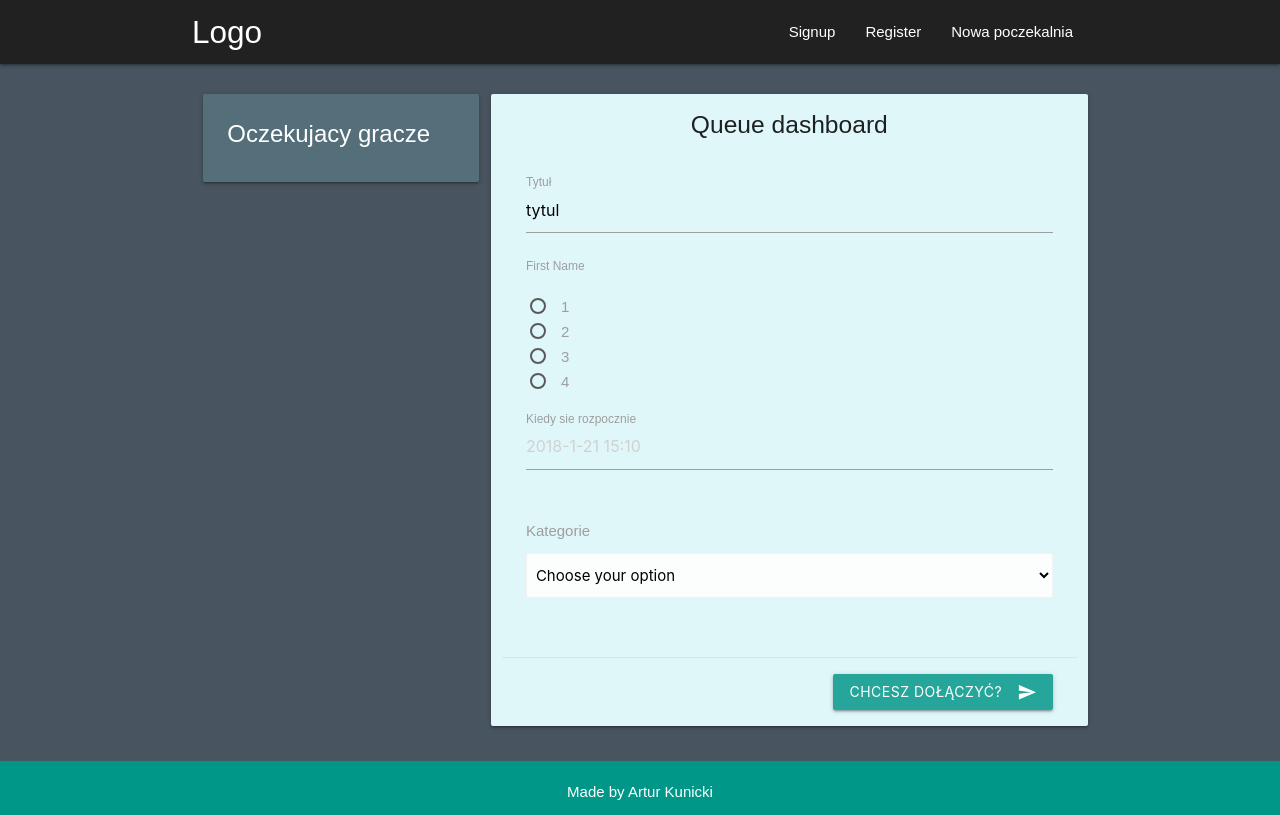
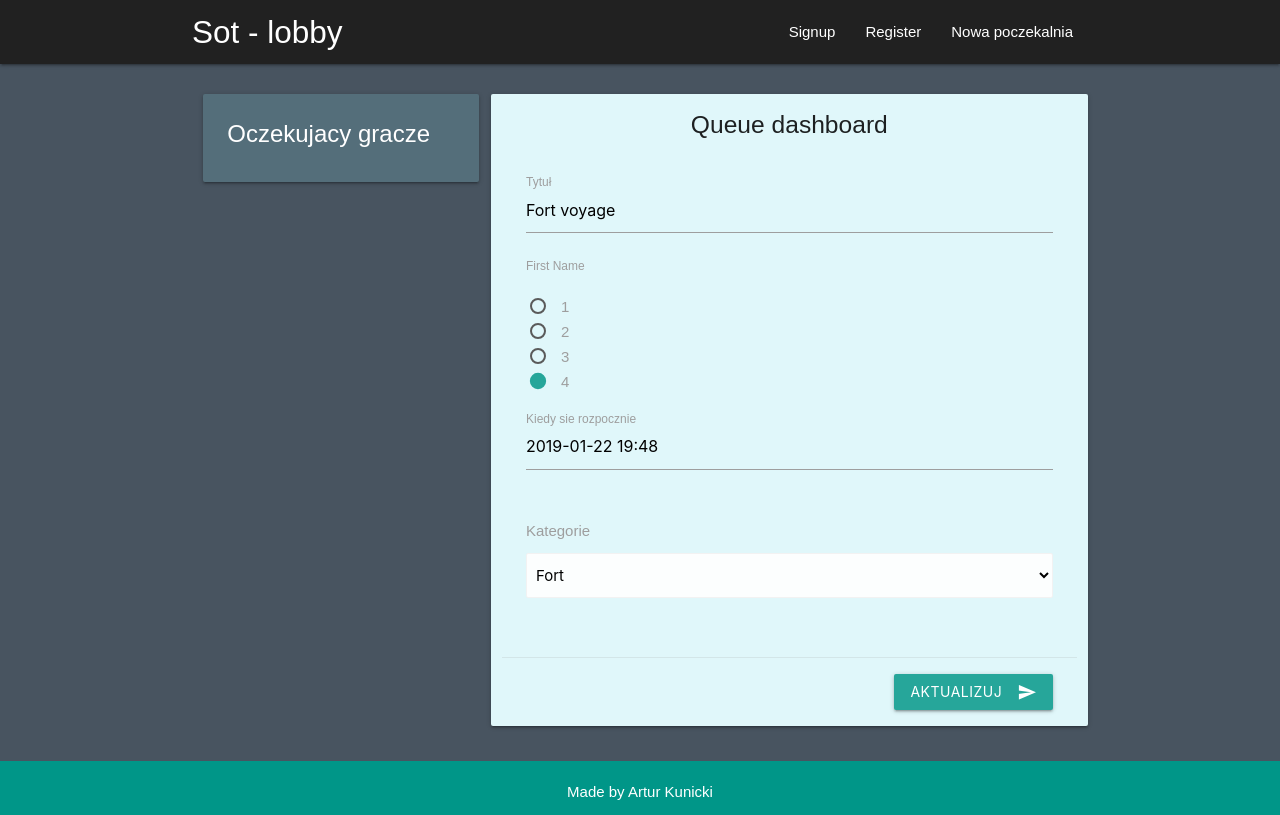
Before and after one commit to fr3kz/sot-app, a Django app: page /dashboard/1/ in a window 1280 px wide. Run offline with Django 3.2, Linux system fonts and the light colour scheme; data comes from the database, SQL or seed files in the repository; both versions use the stored data as it was after the commit; some libraries are stand-ins or nearby versions.

Commit message:
fix errors

```diff
--- a/lobby/views.py
+++ b/lobby/views.py
@@ -49,6 +49,9 @@ def dashboard(request, queue_id):
     queue = Queue.objects.get(id=queue_id)
     queries = Query.objects.filter(queue=queue)
 
+    #TODO display all users in particular lobby
+    #FIXME display special message if there s no query
+
     context = {
         'queue':queue,
         'queries': queries,
@@ -60,16 +63,15 @@ def users_dashboard(request):
     user = request.user
 
     users_queue = Queue.objects.filter(usrs=user.profile)
-    #TODO: add frontend
     context = {
         'queue':users_queue
     }
 
     return render(request,'lobby/userdash.html', context)
-#FIXME: fix that - profile <User:FR3KZ>
+
 def add_user(request,queue_id,profile_id):
         queue = Queue.objects.get(id=queue_id)
         profile = Profile.objects.get(id=profile_id)
-        user = profile.user
-        queue.usrs.add(user)
-        return redirect('dashboard'+ queue_id)
+        queue.usrs.add(profile)
+        query = Query.objects.get(queue=queue,profile=profile).delete()
+        return redirect('dashboard', queue_id)
--- a/templates/_partials/navbar.html
+++ b/templates/_partials/navbar.html
@@ -1,5 +1,5 @@
 <nav class="grey darken-4" role="navigation">
-    <div class="nav-wrapper container"><a id="logo-container" href="{% url 'index' %}" class="brand-logo">Logo</a>
+    <div class="nav-wrapper container"><a id="logo-container" href="{% url 'index' %}" class="brand-logo">Sot - lobby </a>
       <ul class="right hide-on-med-and-down">
         <li><a href="{% url 'login'%}">Signup</a></li>
         <li><a href="{% url 'register'%}">Register</a></li>
--- a/templates/lobby/dashboard.html
+++ b/templates/lobby/dashboard.html
@@ -11,6 +11,7 @@
                     <div class="card-content white-text">
                       <span class="card-title">Oczekujacy gracze</span>
                       {% for query in queries %}
+                        {% if query  %}
                         <form method='POST' action="{% url 'adduser' query.queue.id query.profile.id %}">
                                 {% csrf_token %}
                                 <p>{{ query.profile.name }}:
@@ -18,6 +19,13 @@
                             </p>
                             <hr>
                         </form>
+                        {% else %}
+
+                            <div class="center-align">
+                                <h4>Nie ma tu nic :(</h4>
+                            </div>
+
+                        {% endif %}
                       {% endfor %}
                     </div>
                   </div>
@@ -33,48 +41,86 @@
 
                     <div class="row">
                         <div class="input-field col s12">
-                          <input id="first_name2" type="text" class="validate create" value="tytul">
+                          <input id="first_name2" type="text" class="validate create" value="{{ queue.title }}">
                           <label class="active " for="first_name2">Tytuł</label>
                         </div>
                         <div class="input-field col s12"><br>
                             <label class="active" for="first_name2">First Name</label>
                             <p>
                                 <label>
-                                  <input name="group1" type="radio" />
+                                  <input name="group1" type="radio"
+                                    {% if queue.members == 1 %}
+                                        checked
+                                    {% endif %}
+                                  />
                                   <span>1</span>
                                 </label>
                               </p>
                               <p>
                                 <label>
-                                  <input name="group1" type="radio" />
+                                  <input name="group1" type="radio"
+                                  {% if queue.members == 2 %}
+                                  checked
+                                  {% endif %}
+                                  />
                                   <span>2</span>
                                 </label>
                               </p>
                               <p>
                                 <label>
-                                  <input class="group1" name="group1" type="radio"  />
+                                  <input class="group1" name="group1" type="radio"
+
+                                  {% if queue.members == 3 %}
+                                  checked
+                              {% endif %}
+
+                                  />
                                   <span>3</span>
                                 </label>
                               </p>
                               <p>
                                 <label>
-                                  <input name="group1" type="radio" />
+                                  <input name="group1" type="radio"
+
+                                  {% if queue.members == 4 %}
+                                  checked
+                                  {% endif %}
+
+                                  />
                                   <span>4</span>
                                 </label>
                               </p>
                         </div>
                         <div class="input-field col s12">
-                            <input placeholder="2018-1-21 15:10" id="first_name2" type="text" class="validate create">
+                            <input placeholder="2018-1-21 15:10" id="first_name2" type="text" class="validate create" value="{{ queue.pretty_date }}">
                             <label class="active" for="first_name2">Kiedy sie rozpocznie</label>
                         </div>
                         <div class="input-field col s12">
 
                             <label>Kategorie</label><br><br>
                             <select name="category" class = "browser-default">
-                                <option value="" disabled="disabled" selected="selected">Choose your option</option>
-                                <option value="1">Fort</option>
-                                <option value="2">Atena</option>
-                                <option value="3">Option 3</option>
+                                <option value="" disabled="disabled" selected="selected">Wybierz kategorie</option>
+                                <option value="1"
+
+                                {% if queue.category.title == "Fort szkieletow" %}
+                                 selected
+                                {% endif %}
+
+                                >Fort</option>
+                                <option value="2"
+
+                                {% if queue.category.title == "Atena" %}
+                                selected
+                               {% endif %}
+
+                                >Atena</option>
+                                <option value="3"
+
+                                {% if queue.category.title == "Gold" %}
+                                selected
+                               {% endif %}
+
+                                >Gold</option>
                             </select>
 
                         </div>
@@ -88,7 +134,7 @@
 
                     <div class="right-align">
 
-                       <button class="btn waves-effect waves-light" type="submit" name="action"> Chcesz dołączyć?
+                       <button class="btn waves-effect waves-light" type="submit" name="action">  Aktualizuj
                             <i class="material-icons right">send</i>
                         </button>
 
```
Also changed, not shown: templates/lobby/userdash.html (+41 -3 lines), db.sqlite3.
